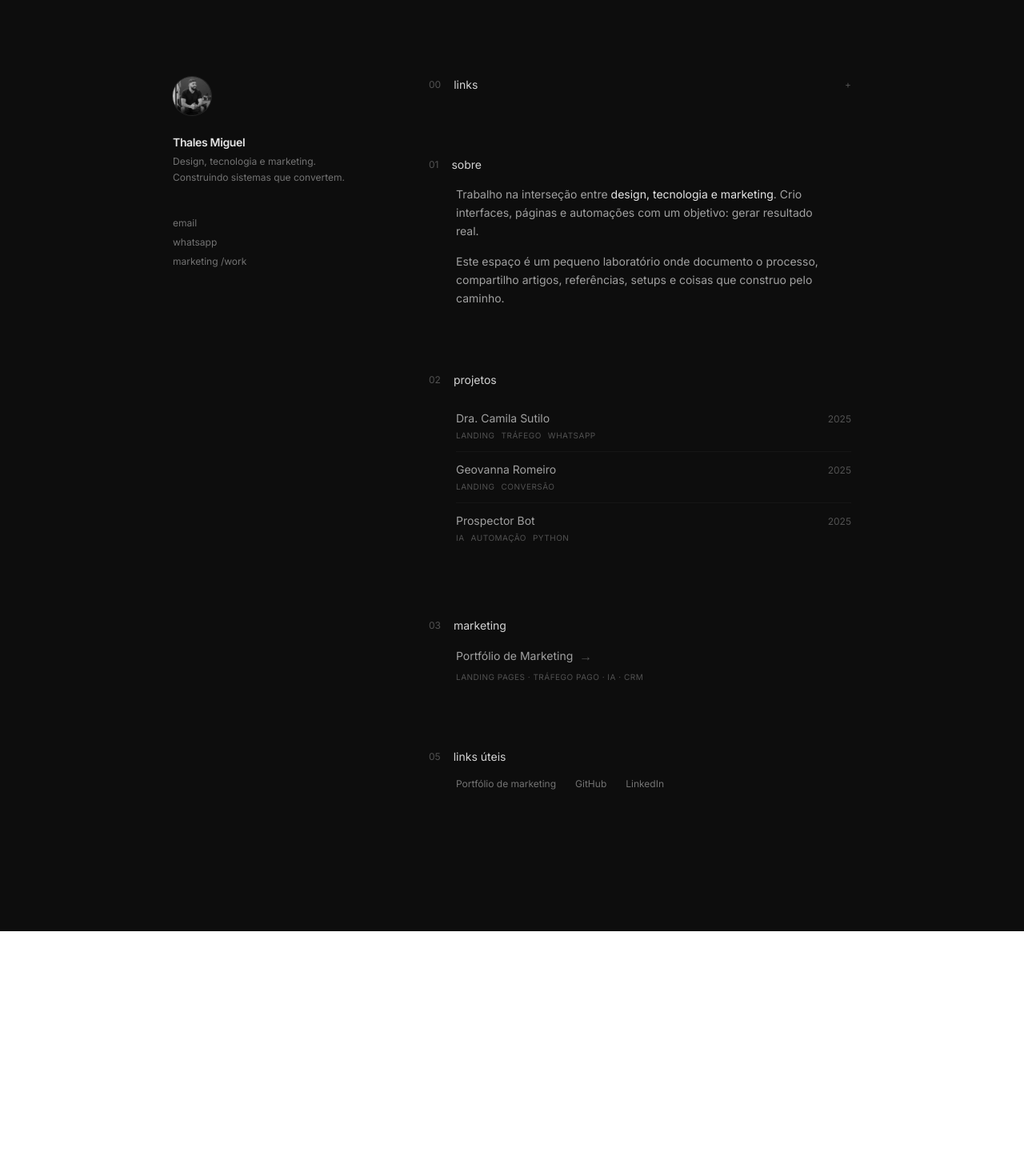
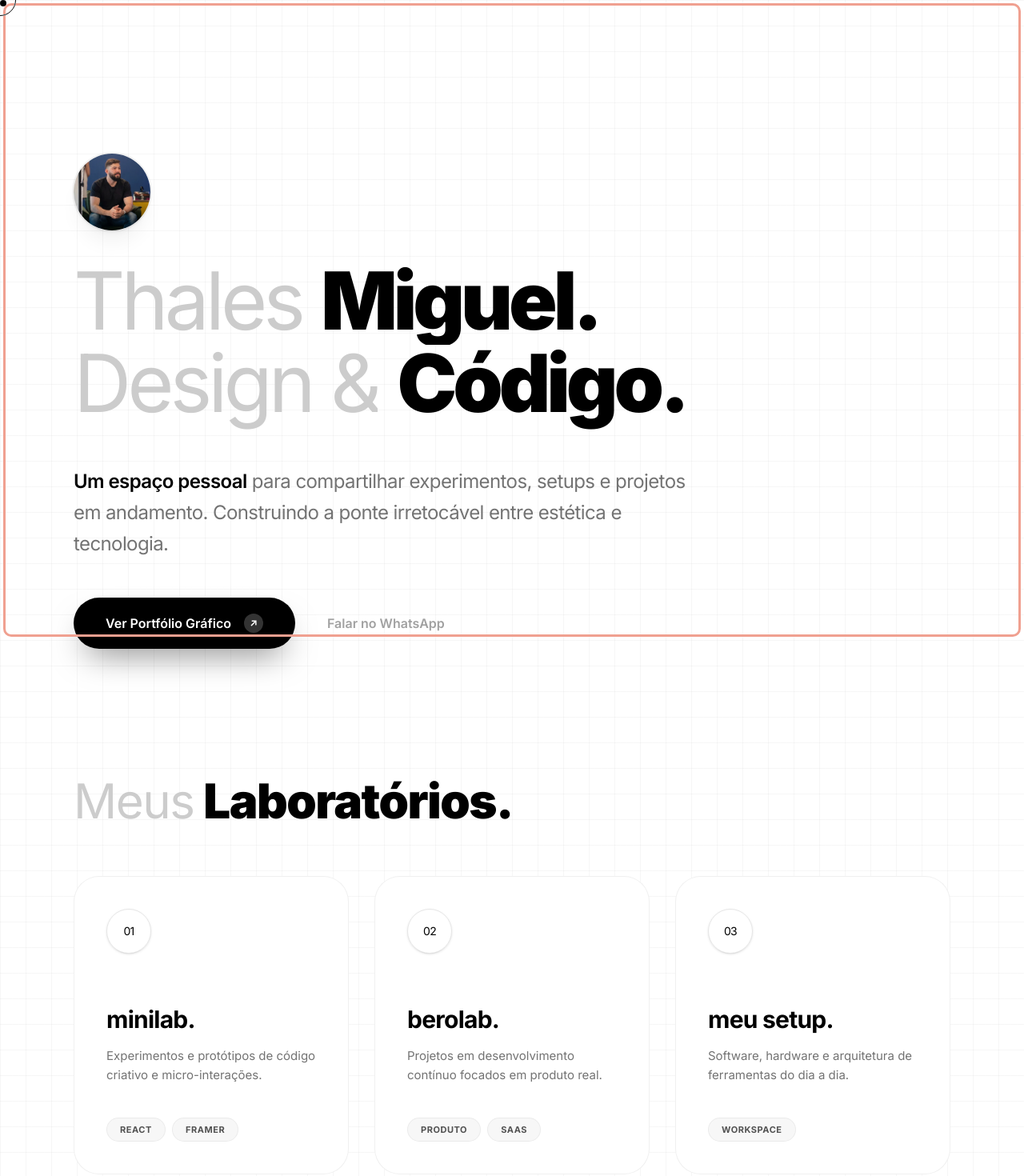
Before and after one commit to Rodriguestmo/portifolio, a Next.js app: page / in a window 1280 px wide. Shown: the top 1470 px of the page at 80% size. Before the commit the page ends 1164 px from the top, so only its background shows below. Built offline with nearby package versions, Linux system fonts and the light colour scheme.

Commit message:
feat: redesign personal home page to match marketing aesthetics

```diff
--- a/app/components/home/HomeClient.tsx
+++ b/app/components/home/HomeClient.tsx
@@ -2,18 +2,15 @@
 
 import Image from "next/image";
 import Link from "next/link";
-import { motion, AnimatePresence, Variants } from "framer-motion";
-import { useState } from "react";
+import { motion, useScroll, useTransform } from "framer-motion";
+import FrameBorder from "../FrameBorder";
+import CustomCursor from "../CustomCursor";
+import SmoothScroll from "../SmoothScroll";
+import PreloaderWrapper from "../PreloaderWrapper";
+import MagneticButton from "../MagneticButton";
+import TiltCard from "../TiltCard";
 
-// ─── Data ──────────────────────────────────────────────────────────────────
-
-const links = [
-  { label: "minilab", href: "#", desc: "Experimentos e protótipos" },
-  { label: "berolab", href: "#", desc: "Projetos em desenvolvimento" },
-  { label: "meu setup", href: "#", desc: "Hardware, software e ferramentas" },
-  { label: "what is it", href: "#", desc: "O que é este site" },
-];
-
+// ─── Data
 const projects = [
   {
     num: "001",
@@ -38,257 +35,197 @@ const projects = [
   },
 ];
 
-const contato = [
-  { label: "email", value: "thalesmiguel.tech@gmail.com", href: "mailto:thalesmiguel.tech@gmail.com" },
-  { label: "whatsapp", value: "+55 35 98412-8420", href: "https://wa.me/5535984128420" },
-  { label: "call", value: "agendar horário", href: "https://calendar.app.google/v7s5H975BGwnriuZA" },
+const labs = [
+  { title: "minilab.", desc: "Experimentos e protótipos de código criativo e micro-interações.", tags: ["react", "framer"] },
+  { title: "berolab.", desc: "Projetos em desenvolvimento contínuo focados em produto real.", tags: ["produto", "saas"] },
+  { title: "meu setup.", desc: "Software, hardware e arquitetura de ferramentas do dia a dia.", tags: ["workspace"] },
 ];
 
-const usefulLinks = [
-  { label: "Portfólio de marketing", href: "/marketing" },
-  { label: "GitHub", href: "#" },
-  { label: "LinkedIn", href: "#" },
-];
-
-// ─── Animations ────────────────────────────────────────────────────────────
-
-const containerVariants: Variants = {
-  hidden: { opacity: 0 },
-  visible: {
+const wordVariants = {
+  hidden: { opacity: 0, y: 80, skewY: 5 },
+  visible: (i: number) => ({
     opacity: 1,
-    transition: {
-      staggerChildren: 0.1,
-      delayChildren: 0.1,
-    },
-  },
+    y: 0,
+    skewY: 0,
+    transition: { type: "spring" as const, damping: 24, stiffness: 120, delay: 0.1 + i * 0.1 },
+  }),
 };
 
-const itemVariants: Variants = {
-  hidden: { opacity: 0, y: 10 },
-  visible: {
-    opacity: 1,
-    y: 0,
-    transition: { type: "spring", stiffness: 300, damping: 24 },
-  },
-};
-
-// ─── Component ──────────────────────────────────────────────────────────────
-
 export default function HomeClient() {
-  const [linksOpen, setLinksOpen] = useState(false);
+  const { scrollYProgress } = useScroll();
+  const yBg = useTransform(scrollYProgress, [0, 1], [0, -100]);
 
   return (
-    <main className="min-h-screen bg-[#0d0d0d] text-neutral-400 font-mono antialiased selection:bg-neutral-800 selection:text-neutral-200">
-      <div className="mx-auto max-w-4xl px-6 py-12 md:py-20 lg:py-24 flex flex-col md:flex-row gap-12 md:gap-24 relative">
+    <>
+      <FrameBorder />
+      <PreloaderWrapper />
+      <SmoothScroll />
+      <CustomCursor />
 
-        {/* ── Sidebar / Header ── */}
-        <motion.aside
-          initial={{ opacity: 0, x: -20 }}
-          animate={{ opacity: 1, x: 0 }}
-          transition={{ duration: 0.5, ease: "easeOut" }}
-          className="md:w-56 shrink-0 md:sticky md:top-24 h-max flex flex-col gap-6"
-        >
-          <div className="relative h-12 w-12 overflow-hidden rounded-full ring-1 ring-white/10 grayscale hover:grayscale-0 transition-all duration-500">
-            <Image
-              src="/images/perfil.png"
-              alt="Thales Miguel"
-              fill
-              sizes="48px"
-              className="object-cover object-[center_20%]"
-            />
-          </div>
-          <div>
-            <h1 className="text-sm font-semibold text-neutral-200 tracking-tight">Thales Miguel</h1>
-            <p className="text-xs text-neutral-500 mt-1 leading-relaxed">
-              Design, tecnologia e marketing.<br />
-              Construindo sistemas que convertem.
-            </p>
+      <main className="min-h-screen bg-white text-black font-sans selection:bg-black/10 relative overflow-hidden pb-32">
+        {/* Background Grid */}
+        <div className="absolute inset-0 z-0 bg-[linear-gradient(to_right,#80808012_1px,transparent_1px),linear-gradient(to_bottom,#80808012_1px,transparent_1px)] bg-[size:32px_32px] pointer-events-none" />
+
+        <div className="relative z-10 mx-auto max-w-[1160px] px-6 pt-32 lg:px-8 lg:pt-48">
+
+          {/* Header / Hero */}
+          <div className="mb-40">
+            <motion.div
+              initial={{ opacity: 0, scale: 0.8 }}
+              animate={{ opacity: 1, scale: 1 }}
+              transition={{ duration: 0.8, ease: "easeOut", delay: 0.2 }}
+              className="relative h-24 w-24 overflow-hidden rounded-full ring-2 ring-black/5 mb-10 shadow-xl shadow-black/5"
+            >
+              <Image src="/images/perfil.png" alt="Thales Miguel" fill sizes="96px" className="object-cover object-[center_20%]" />
+            </motion.div>
+
+            <h1 className="text-6xl md:text-[100px] leading-[0.95] tracking-tighter overflow-hidden flex flex-wrap gap-x-4 md:gap-x-6 max-w-4xl">
+               <span className="block overflow-hidden pb-2">
+                <motion.span custom={0} initial="hidden" animate="visible" variants={wordVariants} className="inline-block text-[#cccccc] font-normal">
+                  Thales
+                </motion.span>
+              </span>
+              <span className="block overflow-hidden pb-2">
+                <motion.span custom={1} initial="hidden" animate="visible" variants={wordVariants} className="inline-block font-black text-black">
+                  Miguel.
+                </motion.span>
+              </span>
+              <br className="hidden md:block w-full" />
+              <span className="block overflow-hidden pb-4">
+                <motion.span custom={2} initial="hidden" animate="visible" variants={wordVariants} className="inline-block text-[#cccccc] font-normal">
+                  Design &
+                </motion.span>
+              </span>
+              <span className="block overflow-hidden pb-4">
+                <motion.span custom={3} initial="hidden" animate="visible" variants={wordVariants} className="inline-block font-black text-black">
+                  Código.
+                </motion.span>
+              </span>
+            </h1>
+
+            <motion.p
+              initial={{ opacity: 0, y: 20 }}
+              animate={{ opacity: 1, y: 0 }}
+              transition={{ delay: 0.7, duration: 0.8 }}
+              className="mt-10 text-xl md:text-2xl text-neutral-500 max-w-3xl leading-relaxed tracking-tight"
+            >
+              <strong className="text-black font-semibold">Um espaço pessoal</strong> para compartilhar experimentos, setups e projetos em andamento. Construindo a ponte irretocável entre estética e tecnologia.
+            </motion.p>
+
+            <motion.div
+              initial={{ opacity: 0, y: 20 }}
+              animate={{ opacity: 1, y: 0 }}
+              transition={{ delay: 0.9, duration: 0.8 }}
+              className="mt-12 flex flex-wrap items-center gap-6"
+            >
+              <Link href="/marketing">
+                <MagneticButton className="inline-flex">
+                  <span className="relative flex items-center gap-4 rounded-full bg-black px-8 py-4 md:px-10 md:py-5 text-sm md:text-base font-semibold text-white transition-colors hover:bg-neutral-800 shadow-[0_20px_40px_-15px_rgba(0,0,0,0.5)] active:scale-95">
+                    Ver Portfólio Gráfico
+                    <span className="bg-white/20 text-white rounded-full h-6 w-6 flex items-center justify-center text-xs">↗</span>
+                  </span>
+                </MagneticButton>
+              </Link>
+              <a href="https://wa.me/5535984128420" target="_blank" rel="noreferrer" className="text-sm md:text-base font-semibold text-neutral-400 hover:text-black transition-colors px-4 py-2">
+                Falar no WhatsApp
+              </a>
+            </motion.div>
           </div>
 
-          <div className="hidden md:flex flex-col gap-2 mt-4 text-xs">
-            <a href="mailto:thalesmiguel.tech@gmail.com" className="text-neutral-500 hover:text-neutral-200 transition-colors">email</a>
-            <a href="https://wa.me/5535984128420" target="_blank" rel="noreferrer" className="text-neutral-500 hover:text-neutral-200 transition-colors">whatsapp</a>
-            <Link href="/marketing" className="text-neutral-500 hover:text-neutral-200 transition-colors">marketing /work</Link>
+          {/* Labs Grid */}
+          <div className="mb-48">
+            <motion.h2
+              initial={{ opacity: 0, y: 20 }} whileInView={{ opacity: 1, y: 0 }} viewport={{ once: true, margin: "-100px" }}
+              transition={{ duration: 0.8 }}
+              className="text-4xl md:text-6xl tracking-tight mb-16 flex flex-wrap gap-x-3 gap-y-1"
+            >
+              <span className="font-normal text-[#cccccc]">Meus</span>
+              <span className="font-black text-black">Laboratórios.</span>
+            </motion.h2>
+
+            <div className="grid md:grid-cols-3 gap-8">
+              {labs.map((lab, i) => (
+                <motion.div
+                  key={lab.title}
+                  initial={{ opacity: 0, y: 60 }}
+                  whileInView={{ opacity: 1, y: 0 }}
+                  viewport={{ once: true, margin: "-50px" }}
+                  transition={{ delay: i * 0.15, duration: 0.8, type: "spring", stiffness: 80 }}
+                  className="h-full"
+                >
+                  <TiltCard intensity={8} className="h-full bg-white border border-black/[0.06] rounded-[32px] p-8 md:p-10 hover:shadow-[0_40px_80px_-20px_rgba(0,0,0,0.08)] transition-all duration-500 group flex flex-col">
+                    <div className="h-14 w-14 rounded-full border border-black/10 flex items-center justify-center mb-16 group-hover:bg-black group-hover:text-white group-hover:border-black transition-all duration-500 shadow-sm">
+                      <span className="text-sm font-mono tracking-tighter mix-blend-difference">0{i+1}</span>
+                    </div>
+                    <h3 className="text-3xl font-bold tracking-tight mb-4 group-hover:translate-x-1 transition-transform duration-300">{lab.title}</h3>
+                    <p className="text-neutral-500 leading-relaxed mb-10 text-[15px]">{lab.desc}</p>
+                    <div className="flex flex-wrap gap-2 mt-auto">
+                      {lab.tags.map(tag => (
+                        <span key={tag} className="px-4 py-1.5 bg-neutral-100/80 border border-black/5 text-neutral-600 rounded-full text-[11px] font-bold uppercase tracking-wider">
+                          {tag}
+                        </span>
+                      ))}
+                    </div>
+                  </TiltCard>
+                </motion.div>
+              ))}
+            </div>
           </div>
-        </motion.aside>
 
-        {/* ── Main Content ── */}
-        <motion.div
-          className="flex-1 flex flex-col gap-16 md:gap-20"
-          variants={containerVariants}
-          initial="hidden"
-          animate="visible"
-        >
-          {/* ── 00. links ── */}
-          <motion.section variants={itemVariants}>
-            <button
-              onClick={() => setLinksOpen(!linksOpen)}
-              className="group flex items-center justify-between w-full text-left"
-              aria-expanded={linksOpen}
+          {/* Selected Work List */}
+          <div>
+            <motion.h2
+              initial={{ opacity: 0, y: 20 }} whileInView={{ opacity: 1, y: 0 }} viewport={{ once: true, margin: "-100px" }}
+              transition={{ duration: 0.8 }}
+              className="text-4xl md:text-6xl tracking-tight mb-16 flex flex-wrap gap-x-3 gap-y-1"
             >
-              <div className="flex items-center gap-4">
-                <span className="text-xs text-neutral-600">00</span>
-                <span className="text-sm text-neutral-300 group-hover:text-white transition-colors">links</span>
-              </div>
-              <motion.span
-                className="text-xs text-neutral-600"
-                animate={{ rotate: linksOpen ? 45 : 0 }}
-                transition={{ duration: 0.2 }}
-              >
-                +
-              </motion.span>
-            </button>
+              <span className="font-normal text-[#cccccc]">Projetos</span>
+              <span className="font-black text-black">Abertos.</span>
+            </motion.h2>
 
-            <AnimatePresence initial={false}>
-              {linksOpen && (
-                <motion.div
-                  initial={{ height: 0, opacity: 0 }}
-                  animate={{ height: "auto", opacity: 1 }}
-                  exit={{ height: 0, opacity: 0 }}
-                  transition={{ duration: 0.3, ease: "easeInOut" }}
-                  className="overflow-hidden"
-                >
-                  <div className="pt-4 pl-[34px] space-y-3">
-                    {links.map((l) => (
-                      <a
-                        key={l.label}
-                        href={l.href}
-                        className="group flex flex-col sm:flex-row sm:items-baseline justify-between gap-1 sm:gap-4"
-                      >
-                        <span className="text-sm text-neutral-400 group-hover:text-neutral-100 transition-colors">
-                          {l.label}
-                        </span>
-                        <span className="text-xs text-neutral-600 group-hover:text-neutral-500 transition-colors">
-                          {l.desc}
-                        </span>
-                      </a>
-                    ))}
-                  </div>
-                </motion.div>
-              )}
-            </AnimatePresence>
-          </motion.section>
-
-          {/* ── 01. sobre ── */}
-          <motion.section variants={itemVariants} className="flex flex-col gap-4">
-            <div className="flex items-center gap-4">
-              <span className="text-xs text-neutral-600">01</span>
-              <span className="text-sm text-neutral-300">sobre</span>
-            </div>
-            <div className="pl-[34px] space-y-4 text-sm leading-relaxed text-neutral-400 max-w-lg">
-              <p>
-                Trabalho na interseção entre <span className="text-neutral-200">design, tecnologia e marketing</span>.
-                Crio interfaces, páginas e automações com um objetivo: gerar resultado real.
-              </p>
-              <p>
-                Este espaço é um pequeno laboratório onde documento o processo, compartilho artigos, referências, setups e coisas que construo pelo caminho.
-              </p>
-            </div>
-          </motion.section>
-
-          {/* ── 02. projetos ── */}
-          <motion.section variants={itemVariants} className="flex flex-col gap-4">
-            <div className="flex items-center gap-4">
-              <span className="text-xs text-neutral-600">02</span>
-              <span className="text-sm text-neutral-300">projetos</span>
-            </div>
-            <div className="pl-[34px] flex flex-col">
-              {projects.map((p) => (
-                <a
+            <div className="flex flex-col border-t border-black/10">
+              {projects.map((p, i) => (
+                <motion.a
                   key={p.num}
                   href={p.href}
                   target={p.href.startsWith("http") ? "_blank" : undefined}
-                  rel="noopener noreferrer"
-                  className="group flex flex-col py-3 border-b border-white/[0.04] last:border-0 relative"
+                  initial={{ opacity: 0, x: -30 }}
+                  whileInView={{ opacity: 1, x: 0 }}
+                  viewport={{ once: true, margin: "-50px" }}
+                  transition={{ delay: i * 0.1, duration: 0.6, type: "spring", stiffness: 100 }}
+                  className="group flex flex-col md:flex-row md:items-center justify-between py-10 md:py-12 border-b border-black/10 hover:px-8 transition-all duration-500 cursor-pointer relative overflow-hidden"
                 >
-                  <div className="flex items-baseline justify-between w-full z-10">
-                    <span className="text-sm text-neutral-400 group-hover:text-neutral-100 transition-colors">
-                      {p.title}
-                    </span>
-                    <span className="text-xs text-neutral-600">{p.year}</span>
-                  </div>
-                  <div className="flex gap-2 mt-1 z-10 transition-transform duration-300 group-hover:translate-x-1">
-                    {p.tags.map((tag) => (
-                      <span key={tag} className="text-[10px] tracking-wider uppercase text-neutral-600 group-hover:text-neutral-400 transition-colors">
-                        {tag}
-                      </span>
-                    ))}
+                  {/* Hover accent background */}
+                  <div className="absolute inset-0 bg-neutral-50 translate-y-full group-hover:translate-y-0 transition-transform duration-500 ease-[cubic-bezier(0.22,1,0.36,1)] -z-10" />
+
+                  <div className="flex items-center gap-6 mb-6 md:mb-0">
+                    <span className="text-neutral-300 font-bold font-mono text-sm tracking-widest">{p.num}</span>
+                    <h3 className="text-3xl md:text-5xl font-bold tracking-tight group-hover:translate-x-4 transition-transform duration-500 ease-out">{p.title}</h3>
                   </div>
 
-                  {/* Subtle hover highlight background */}
-                  <div className="absolute inset-y-0 -inset-x-4 bg-white/[0.02] opacity-0 group-hover:opacity-100 rounded-lg transition-opacity duration-300 -z-0" />
-                </a>
+                  <div className="flex items-center gap-8">
+                    <div className="flex flex-wrap gap-2 opacity-0 -translate-x-4 group-hover:opacity-100 group-hover:translate-x-0 transition-all duration-500 delay-100">
+                       {p.tags.map(tag => (
+                        <span key={tag} className="px-4 py-1.5 border border-black/10 bg-white rounded-full text-[10px] font-bold uppercase tracking-widest text-neutral-500 shadow-sm">
+                          {tag}
+                        </span>
+                      ))}
+                    </div>
+                    <span className="h-14 w-14 rounded-full border border-black/10 bg-white shadow-sm flex items-center justify-center shrink-0 group-hover:bg-black group-hover:text-white group-hover:border-black group-hover:scale-110 transition-all duration-500">
+                      ↗
+                    </span>
+                  </div>
+                </motion.a>
               ))}
             </div>
-          </motion.section>
 
-          {/* ── 03. marketing ── */}
-          <motion.section variants={itemVariants} className="flex flex-col gap-4">
-            <div className="flex items-center gap-4">
-              <span className="text-xs text-neutral-600">03</span>
-              <span className="text-sm text-neutral-300">marketing</span>
+            <div className="mt-20 text-center pb-20">
+              <p className="text-neutral-400 font-medium">© 2026 Thales Miguel — O design e o código se encontram aqui.</p>
             </div>
-            <div className="pl-[34px]">
-              <Link
-                href="/marketing"
-                className="group flex flex-col gap-1 inline-block"
-              >
-                <div className="flex items-center gap-2">
-                  <span className="text-sm text-neutral-400 group-hover:text-neutral-100 transition-colors">Portfólio de Marketing</span>
-                  <span className="text-neutral-600 group-hover:text-neutral-300 transition-colors group-hover:translate-x-1 duration-300">→</span>
-                </div>
-                <span className="text-[10px] tracking-wider uppercase text-neutral-600">landing pages · tráfego pago · ia · crm</span>
-              </Link>
-            </div>
-          </motion.section>
+          </div>
 
-          {/* ── 04. contato ── */}
-          <motion.section variants={itemVariants} className="flex flex-col gap-4 md:hidden">
-            <div className="flex items-center gap-4">
-              <span className="text-xs text-neutral-600">04</span>
-              <span className="text-sm text-neutral-300">contato</span>
-            </div>
-            <div className="pl-[34px] space-y-3">
-              {contato.map((c) => (
-                <a
-                  key={c.label}
-                  href={c.href}
-                  target="_blank"
-                  rel="noopener noreferrer"
-                  className="flex flex-col group"
-                >
-                  <span className="text-xs text-neutral-600">{c.label}</span>
-                  <span className="text-sm text-neutral-400 group-hover:text-neutral-100 transition-colors">
-                    {c.value}
-                  </span>
-                </a>
-              ))}
-            </div>
-          </motion.section>
-
-          {/* ── 05. links úteis ── */}
-          <motion.section variants={itemVariants} className="flex flex-col gap-4 pb-20">
-            <div className="flex items-center gap-4">
-              <span className="text-xs text-neutral-600">05</span>
-              <span className="text-sm text-neutral-300">links úteis</span>
-            </div>
-            <div className="pl-[34px] flex gap-6">
-              {usefulLinks.map((l) => (
-                <a
-                  key={l.label}
-                  href={l.href}
-                  target={l.href.startsWith("http") ? "_blank" : undefined}
-                  rel="noopener noreferrer"
-                  className="text-xs text-neutral-500 hover:text-neutral-200 transition-colors"
-                >
-                  {l.label}
-                </a>
-              ))}
-            </div>
-          </motion.section>
-        </motion.div>
-      </div>
-
-    </main>
+        </div>
+      </main>
+    </>
   );
 }
```
